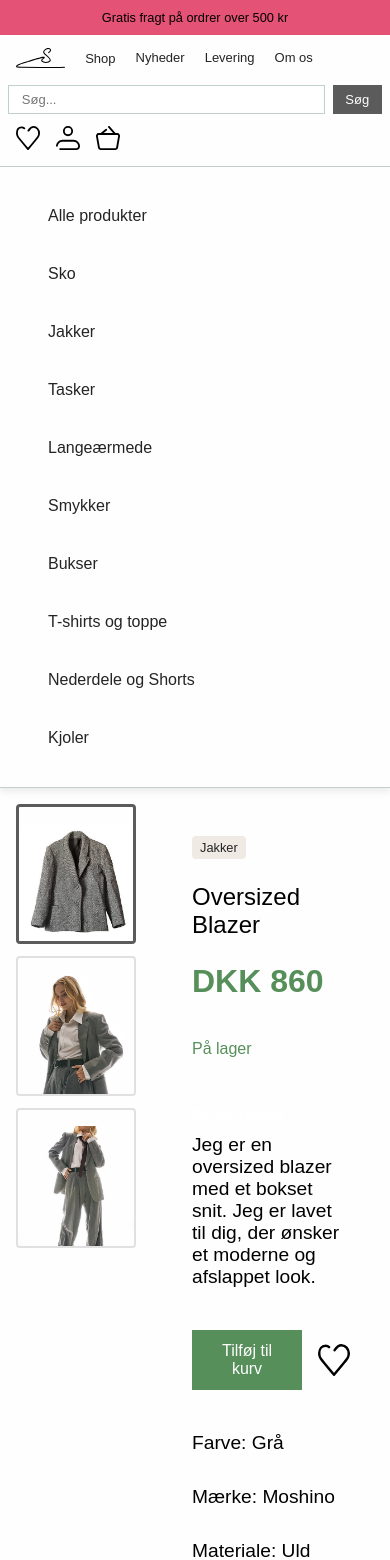
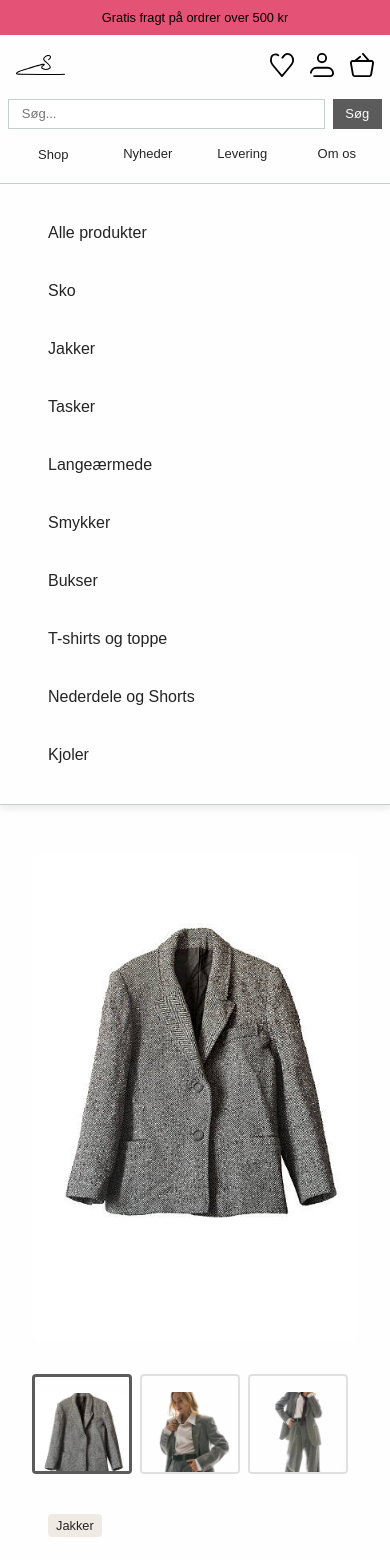
Before and after one commit to juliewboecher/customer-experience-exam, a React (Vite) app: page /products/1 in a window 390 px wide. Shown: the top 1560 px of the page. Built offline with nearby package versions, Linux system fonts and the light colour scheme; a web font is replaced by a local one.

Commit message:
opdatering af responsiv i css

```diff
--- a/src/styles.css
+++ b/src/styles.css
@@ -5,6 +5,7 @@
   /* Typography */
   --font-family-primary: 'News Cycle', system-ui, sans-serif;
   --font-family-h1: 'Holtwood One SC';
+  --font-size-xs: 10px;
   --font-size-small: 13px;
   --font-size-base: 16px;
   --font-size-medium: 18px;
@@ -13,7 +14,7 @@
   --font-size-xxl: 28px;
   --font-size-hero: 4.5rem;
   --font-size-hero-tablet: 3rem;
-  --font-size-hero-mobil: 2.5rem;
+  --font-size-hero-mobile: 2.5rem;
 
   /* Colors */
   --almost-white: #fefefe;
@@ -517,9 +518,11 @@ main h3 {
   transition: box-shadow 0.3s ease, transform 0.3s ease;
   background-color: var(--almost-white);
   position: relative;
-  height: 450px;
+  height: 420px;
   display: flex;
   flex-direction: column;
+  font-family: var(--font-family-primary);
+  object-fit: cover;
 }
 
 .product-card:hover {
@@ -544,37 +547,39 @@ main h3 {
 }
 
 .product-info {
-  padding: 1.5rem;
+  padding: 1rem;
   flex: 1;
   display: flex;
   flex-direction: column;
   justify-content: space-between;
+  background-color: var(--almost-white);
 }
 
 .product-brand {
-  font-size: 0.9rem;
+  font-size: var(--font-size-small);
   color: var(--dark-grey);
-  margin: 0 0 0.5rem 0;
   text-transform: uppercase;
   letter-spacing: 1px;
 }
 
 .product-title {
-  font-size: 1.1rem;
-  margin: 0 0 1rem 0;
+  font-size: var(--font-size-medium);
   color: var(--black);
 }
 
+.product-color {
+  font-size: var(--font-size-small);
+  color: var(--dark-grey);
+}
+
 .product-price {
-  font-size: 1rem;
+  font-size: var(--font-size-medium);
   font-weight: 600;
   color: var(--black);
-  margin: 0;
 }
 
 .product-stock {
-  font-size: 0.9rem;
-  margin-top: 0.5rem;
+  font-size: var(--font-size-small);
   color: var(--dark-grey);
 }
 
@@ -636,7 +641,7 @@ main h3 {
   border: 1px solid var(--grey-blue);
   font-size: var(--font-size-small);
   padding: 1rem;
-  height: 450px;
+  height: 420px;
   cursor: pointer;
   font-family: var(--font-family-primary);
 }
@@ -1170,6 +1175,10 @@ footer li {
     max-height: 200px;
   }
 
+  .promo-card {
+    height: 400px;
+  }
+
   .search-form {
     width: 100%;
     margin-left: 0;
@@ -1197,10 +1206,38 @@ footer li {
 
 /* Mobil (480px og mindre) */
 @media (max-width: 480px) {
+  .product-card:hover {
+    box-shadow: none;
+    transform: none;
+  }
+
+  .promo-card-button:hover {
+    text-decoration: none;
+  }
+
+  nav a:hover {
+    text-decoration: none;
+  }
+
+  .category-item:hover {
+    transform: none;
+  }
+
+  .categories-dropdown:hover > a {
+    text-decoration: none;
+  }
+
+  .favorites-button:hover,
+  .account-button:hover,
+  .cart-button:hover {
+    opacity: 1;
+  }
+
   nav {
     padding: 0.5rem;
     gap: 0.25rem;
     flex-wrap: wrap;
+    flex-direction: row;
   }
 
   nav img.logo-tablet {
@@ -1214,7 +1251,33 @@ footer li {
 
   nav a {
     font-size: var(--font-size-small);
-    padding: 0.3rem 0.5rem;
+    order: 3;
+    flex-basis: auto;
+    border-bottom: none;
+    padding: 0.75rem 0.5rem;
+    flex: 1;
+    text-align: center;
+  }
+
+    .categories-dropdown {
+    order: 3;
+    flex-basis: auto;
+    padding: 0.75rem 0.5rem;
+    flex: 1;
+    text-align: center;
+  }
+
+  nav a:last-of-type {
+    border-bottom: none;
+  }
+
+  .user-actions {
+    order: 1;
+    margin-left: auto;
+  }
+
+  nav > a:first-child {
+    order: 0;
   }
 
   .search-form {
@@ -1223,6 +1286,7 @@ footer li {
     margin-top: 0.5rem;
     display: flex;
     gap: 0.5rem;
+    order: 2;
   }
 
   .search-input {
@@ -1264,6 +1328,40 @@ footer li {
     padding: 0.5rem;
   }
 
+  .product-brand {
+    font-size: var(--font-size-xs);
+    margin: 0 0 0.25rem 0;
+  }
+
+  .product-title {
+    font-size: var(--font-size-small);
+    margin: 0 0 0.5rem 0;
+  }
+
+  .product-color {
+    font-size: var(--font-size-xs);
+  }
+
+  .product-price {
+    font-size: var(--font-size-small);
+    margin: 0;
+  }
+
+  .product-stock {
+    font-size: var(--font-size-xs);
+    margin-top: 0.25rem;
+  }
+
+  .promo-card {
+    height: 300px;
+    font-size: var(--font-size-xs);
+  }
+
+  .promo-card-button {
+    font-size: var(--font-size-small);
+  }
+
+
   .dropdown-carousel {
     grid-template-columns: 1fr;
   }
@@ -1284,8 +1382,68 @@ footer li {
     height: 90px;
   }
 
-.category-item p {
+  .category-item p {
     font-size: var(--font-size-small);
+  }
+
+  .product-detail-page {
+    padding: 1rem;
+  }
+
+  .product-image-gallery {
+    flex-direction: column;
+    gap: 1rem;
+    width: 100%;
+    margin-bottom: 1rem;
+  }
+
+  .main-image {
+    width: 100%;
+    order: 1;
+  }
+
+  .image-thumbnails {
+    flex-direction: row;
+    width: 100%;
+    min-width: auto;
+    overflow-x: auto;
+    gap: 0.5rem;
+    order: 2;
+  }
+
+  .thumbnail {
+    width: 100px;
+    height: 100px;
+    flex-shrink: 0;
+  }
+
+  .product-detail-main-content {
+    flex-direction: column;
+  }
+
+  .product-detail-description {
+    padding: 1rem;
+    gap: 0.75rem;
+  }
+
+  .product-detail-price {
+    font: var(--h3);
+  }
+
+  .product-actions {
+    flex-direction: row;
+    width: 100%;
+    gap: 1rem;
+    align-items: center;
+  }
+
+  .add-to-cart {
+    width: 100%;
+  }
+
+  .product-actions .favorite-button {
+    width: 2rem;
+    justify-content: center;
   }
 
   .footer-benefits {
```
